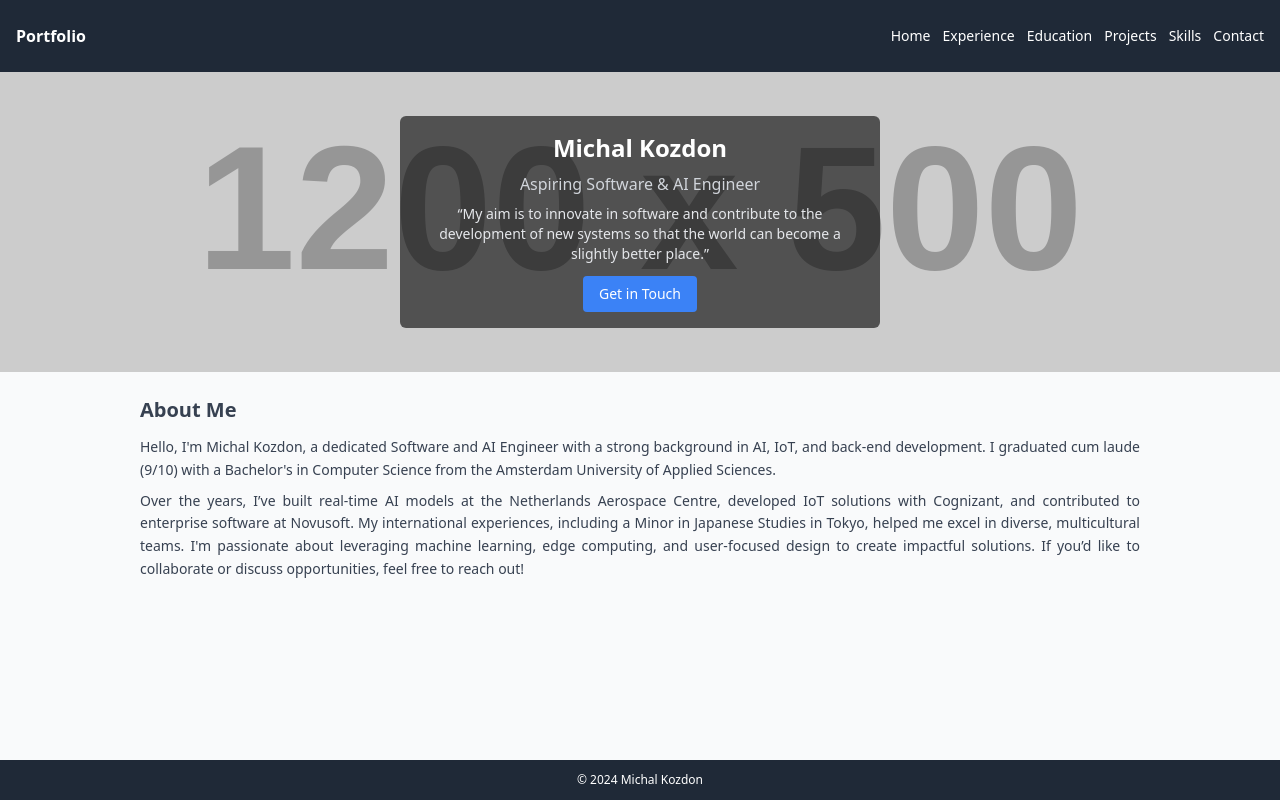
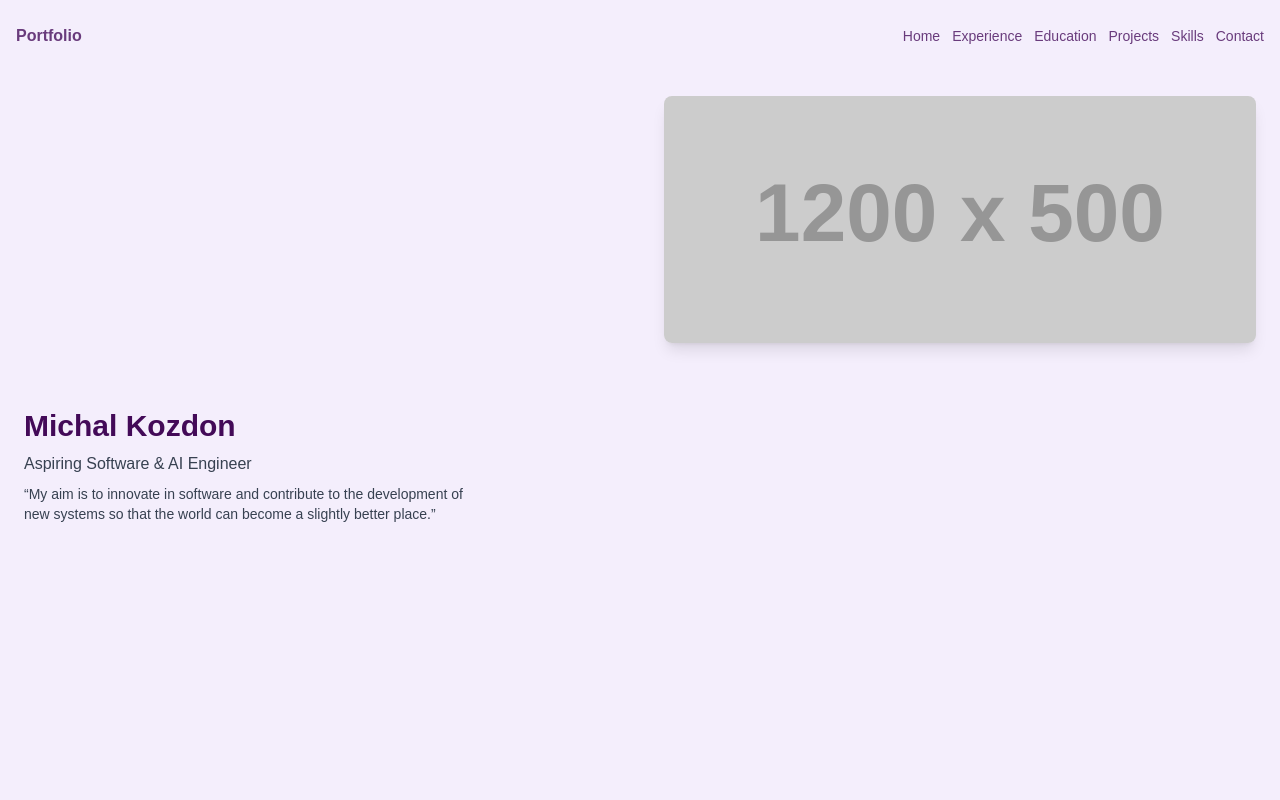
Before and after one commit to ObviouslyNotMich/MichalKozdon.github.io, a plain HTML site: page index.html in a window 1280 px wide. Shown: the top 800 px of the page. Drawn offline with nearby package versions, Linux system fonts and the light colour scheme; placeholder pictures from the web are drawn by us; a web font is replaced by a local one.

Commit message:
Updated content

```diff
--- a/index.html
+++ b/index.html
@@ -6,41 +6,44 @@
   <title>Michal Kozdon | Portfolio</title>
   <!-- Tailwind CSS -->
   <script src="https://cdn.tailwindcss.com"></script>
+  <!-- Script to load navbar.html -->
   <script src="load-navbar.js"></script>
+  <!-- Your global CSS -->
   <link rel="stylesheet" href="styles.css" />
 </head>
-<body class="bg-gray-50 text-gray-700 flex flex-col min-h-screen text-sm">
+<body class="text-gray-700 flex flex-col min-h-screen text-sm">
 
   <!-- NAVIGATION -->
   <div id="navbar-container"></div>
 
-  <!-- HERO SECTION (with reveal) -->
-  <header
-    class="bg-cover bg-center bg-no-repeat h-[300px] flex items-center justify-center relative reveal"
-    style="background-image: url('https://via.placeholder.com/1200x500?text=Hero+Image');"
-  >
-    <div class="bg-black bg-opacity-60 p-4 rounded-md text-center">
-      <h1 class="text-xl md:text-2xl font-bold text-white mb-2">
+  <!-- HERO SECTION (occupies full screen height) -->
+  <header class="flex h-screen reveal">
+    <!-- Left Half -->
+    <div class="w-1/2 flex flex-col justify-center items-start p-6 animate-slide-in-left">
+      <h1 class="text-xl md:text-3xl font-bold text-[#430a58] mb-2">
         Michal Kozdon
       </h1>
-      <h2 class="text-sm md:text-base text-gray-300 mb-2">
+      <h2 class="text-sm md:text-base mb-2">
         Aspiring Software & AI Engineer
       </h2>
-      <p class="text-gray-200 text-xs md:text-sm max-w-md mx-auto mb-3">
-        “My aim is to innovate in software and contribute to the development
-        of new systems so that the world can become a slightly better place.”
+      <p class="text-xs md:text-sm max-w-md mb-3">
+        “My aim is to innovate in software and contribute to
+        the development of new systems so that the world
+        can become a slightly better place.”
       </p>
-      <a
-        href="contact.html"
-        class="inline-block bg-blue-500 hover:bg-blue-600 text-white px-4 py-2 rounded transition text-xs md:text-sm"
-      >
-        Get in Touch
-      </a>
+    </div>
+    <!-- Right Half -->
+    <div class="w-1/2 animate-slide-in-right relative p-6">
+      <!-- Fill entire half with the image -->
+      <div class="rounded-lg overflow-hidden shadow-lg">
+        <img src="https://via.placeholder.com/1200x500?text=Hero+Image" alt="Hero Image" class="h-full w-full object-cover">
+      </div>
     </div>
   </header>
 
   <!-- MAIN CONTENT -->
   <main class="flex-grow">
+    <!-- The rest of the page becomes scrollable beneath the full-screen hero -->
     <section class="max-w-5xl mx-auto py-6 px-3 reveal">
       <h2 class="text-lg md:text-xl font-semibold mb-3">About Me</h2>
       <p class="leading-relaxed mb-2 text-justify">
@@ -52,13 +55,14 @@
     </section>
   </main>
 
-
   <!-- FOOTER -->
-  <footer class="bg-gray-800 text-white py-3">
+  <footer class="text-white py-3">
     <div class="max-w-5xl mx-auto px-3 text-center text-xs">
       <p>&copy; 2024 Michal Kozdon</p>
     </div>
   </footer>
+
+  <!-- JS for reveal and skill bars, etc. -->
   <script src="main.js"></script>
 </body>
 </html>
--- a/navbar.html
+++ b/navbar.html
@@ -1,17 +1,16 @@
-<!-- navbar.html -->
-<nav class="bg-gray-800 text-white py-2">
+<nav class="bg-transparent text-[#693b7c] py-2">
   <div class="max-w-7xl mx-auto px-4">
     <div class="flex justify-between items-center h-14">
-        <a href="index.html" class="text-base font-bold hover:text-gray-300">
+      <a href="index.html" class="text-base font-bold hover:text-[#b19cd9]">
         Portfolio
       </a>
       <ul class="flex space-x-3">
-          <li><a href="index.html" class="hover:text-gray-300">Home</a></li>
-          <li><a href="experience.html" class="hover:text-gray-300">Experience</a></li>
-          <li><a href="education.html" class="hover:text-gray-300">Education</a></li>
-          <li><a href="projects.html" class="hover:text-gray-300">Projects</a></li>
-          <li><a href="skills.html" class="hover:text-gray-300">Skills</a></li>
-          <li><a href="contact.html" class="hover:text-gray-300">Contact</a></li>
+        <li><a href="index.html" class="hover:text-[#b19cd9]">Home</a></li>
+        <li><a href="experience.html" class="hover:text-[#b19cd9]">Experience</a></li>
+        <li><a href="education.html" class="hover:text-[#b19cd9]">Education</a></li>
+        <li><a href="projects.html" class="hover:text-[#b19cd9]">Projects</a></li>
+        <li><a href="skills.html" class="hover:text-[#b19cd9]">Skills</a></li>
+        <li><a href="contact.html" class="hover:text-[#b19cd9]">Contact</a></li>
       </ul>
     </div>
   </div>
--- a/styles.css
+++ b/styles.css
@@ -1,10 +1,68 @@
 /* styles.css */
+@import url('https://fonts.googleapis.com/css2?family=Google+Sans:wght@400&display=swap');
+
+body {
+  background-color: #f4eefc;
+  font-family: 'Google Sans', sans-serif;
+}
+
+/* Reveal (pop-in) classes */
 .reveal {
+  opacity: 0;
+  transform: translateY(20px);
+  transition: opacity 0.6s ease, transform 0.6s ease;
+}
+.reveal.active {
+  opacity: 1;
+  transform: translateY(0px);
+}
+
+/* Slide-in Keyframes (unchanged) */
+@keyframes slide-in-left {
+  0% {
+    transform: translateX(-100%);
     opacity: 0;
-    transform: translateY(20px);
-    transition: opacity 0.6s ease, transform 0.6s ease;
   }
-  .reveal.active {
+  100% {
+    transform: translateX(0);
     opacity: 1;
-    transform: translateY(0px);
   }
+}
+@keyframes slide-in-right {
+  0% {
+    transform: translateX(100%);
+    opacity: 0;
+  }
+  100% {
+    transform: translateX(0);
+    opacity: 1;
+  }
+}
+.animate-slide-in-left {
+  animation: slide-in-left 1s ease-out forwards;
+}
+.animate-slide-in-right {
+  animation: slide-in-right 1s ease-out forwards;
+}
+
+/* Make sure the navbar remains transparent or styled as you prefer */
+#navbar-container {
+  background-color: transparent;
+}
+#navbar-container a {
+  color: #693b7c;
+  transition: color 0.3s ease;
+}
+#navbar-container a:hover {
+  color: #b19cd9;
+}
+
+/* Right half image styles */
+.right-half {
+  padding-right: 2rem; /* Adjust padding as needed */
+}
+
+.right-half img {
+  border-radius: 1rem; /* Rounded edges */
+  box-shadow: 0 4px 6px rgba(0, 0, 0, 0.1); /* Shadow for fade effect */
+}
```
Also changed, not shown: contact.html (+1 -1 lines), education.html (+3 -3 lines), experience.html (+1 -1 lines), projects.html (+1 -1 lines), skills.html (+1 -1 lines). Lines whose indentation alone changed are shown as unchanged.
